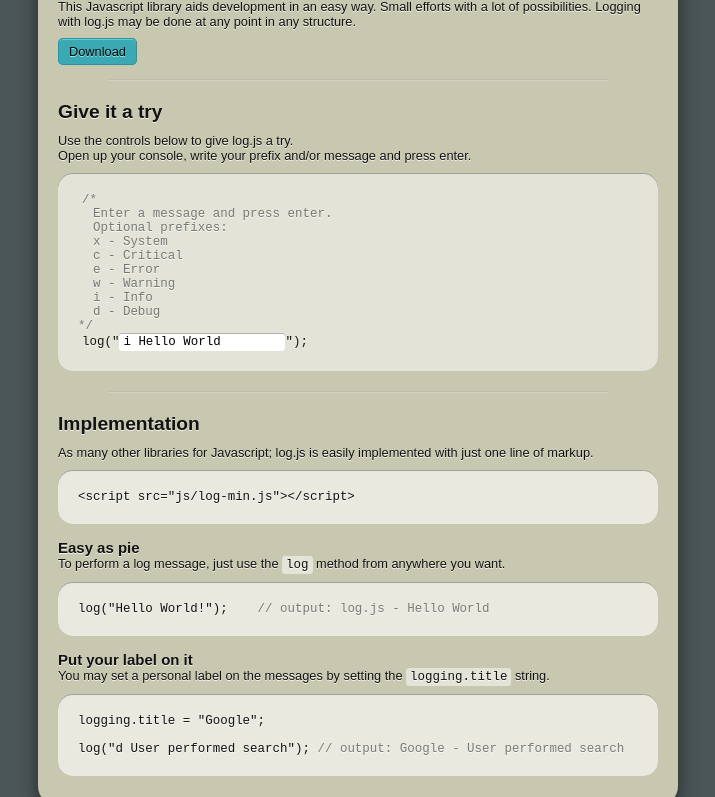
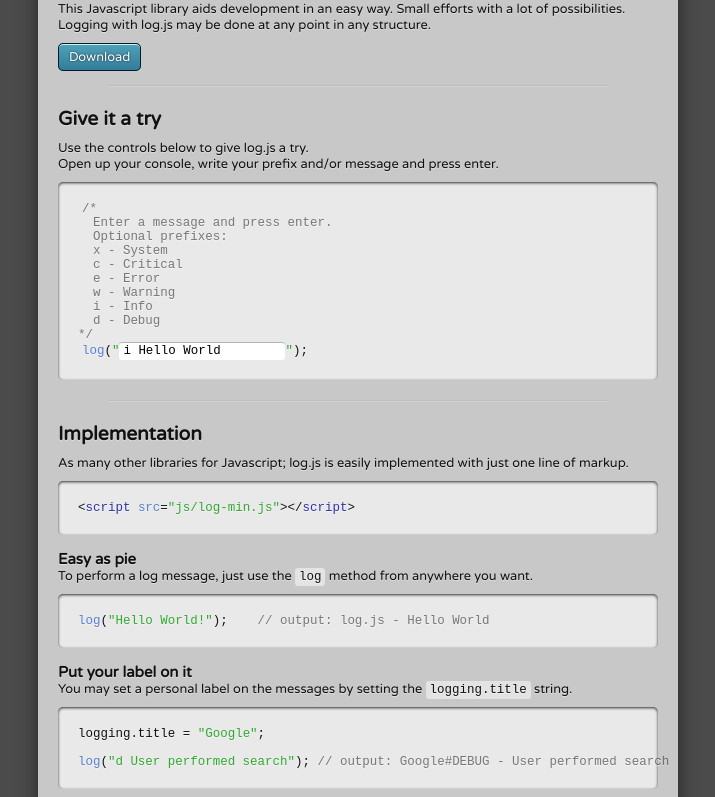
Before and after one commit to carlcalderon/log.js, a plain HTML site: page index.html in a window 1280 px wide. Shown: the part 125-922 px from the top of the page, without its empty margins (282-997 px from the left). Drawn offline with nearby package versions, Linux system fonts and the light colour scheme.

Commit message:
gh page update

```diff
--- a/css/master.css
+++ b/css/master.css
@@ -2,7 +2,8 @@
 
 body
 {
-	background: rgb(75,86,87);
+	font-family: 'Varela Round', sans-serif;
+	background: rgb(75,75,75);
 }
 #content
 {
@@ -10,23 +11,35 @@ body
 	width: 600px;
 	height: auto;
 	margin: 50px auto;
-	background: rgb(200,200,176);
+	background: rgb(200,200,200);
 	box-shadow: 0 8px 19px rgba(0,0,0,0.5);
-	border-radius: 20px;
-	font: normal normal normal 0.8em Arial, sans-serif;
+	border-radius: 5px;
+	font-size: 0.8em;
 	color: #111;
-	text-shadow: 0px 1px 0px rgba(255,255,255,0.8);
+	text-shadow: 0px 1px 0px rgba(255,255,255,0.5);
 }
 #content a.button
 {
-	color: rgba(0,0,0,1);
+	color: rgba(255,255,255,1);
 	text-decoration: none;
 	border-radius:5px;
-	background: rgb(59,169,179);
+	background-image: linear-gradient(			bottom, rgb(52,124,154) 0%, rgb(78,162,185) 100%);
+	background-image: -o-linear-gradient(		bottom, rgb(52,124,154) 0%, rgb(78,162,185) 100%);
+	background-image: -moz-linear-gradient(		bottom, rgb(52,124,154) 0%, rgb(78,162,185) 100%);
+	background-image: -webkit-linear-gradient	bottom, rgb(52,124,154) 0%, rgb(78,162,185) 100%);
+	background-image: -ms-linear-gradient(		bottom, rgb(52,124,154) 0%, rgb(78,162,185) 100%);
+
+	background-image: -webkit-gradient(
+		linear,
+		left bottom,
+		left top,
+		color-stop(0.0, rgb(52,124,154)),
+		color-stop(1.0, rgb(78,162,185))
+	);
 	padding: 5px 10px;
-	text-shadow: 0px 1px 0px rgba(151,233,240,1.0);
-	box-shadow:inset 0px 1px 0px rgba(151,233,240,0.5);
-	border: 1px solid rgb(39,149,159);
+	text-shadow: 0px 0px 2px rgba(0,0,0,0.8);
+	box-shadow:inset 0px 1px 0px rgba(255,255,255,0.8);
+	border: 1px solid #001E27;
 }
  #content > h1
  {
@@ -54,9 +67,10 @@ body
  {
 	margin: 10px 0;
 	padding: 20px;
-	border-radius: 15px;
-	background: rgba(255,255,255,0.5);
- 	box-shadow:inset 0 1px 0px rgba(0,0,0,0.3);
+	border-radius: 5px;
+	/*border: 1px solid #666;*/
+ 	background: rgba(255,255,255,0.6);
+ 	box-shadow:inset 0 1px 3px rgba(0,0,0,0.8);
  }
   #content #controls code
   {
@@ -87,12 +101,29 @@ body
  {
 	color:rgba(0,0,0,0.5);
  }
+ #content .method
+ {
+	/*color:rgba(255,0,0,0.5);*/color:rgba(50,100,200,0.8);
+ }
+ #content .string
+ {
+	color:rgba(0,150,0,0.8);
+ }
+ #content .script
+ {
+	color:rgba(0,0,150,0.8);
+ }
+ #content .attr
+ {
+	color:rgba(50,100,200,0.8);
+ }
 #content pre
 {
- 	background: rgba(255,255,255,0.6);
-	border-radius: 15px;
+	border-radius: 5px;
 	padding: 20px;
 	font-size: 1.2em;
 	margin: 10px 0;
- 	box-shadow:inset 0 1px 0px rgba(0,0,0,0.3);
+	/*border: 1px solid #666;*/
+ 	background: rgba(255,255,255,0.6);
+ 	box-shadow:inset 0 1px 3px rgba(0,0,0,0.8);
 }
--- a/index.html
+++ b/index.html
@@ -3,6 +3,7 @@
 	<title>log.js</title>
 	<script type="text/javascript" src="js/log-min.js"></script>
 	<script type="text/javascript" src="http://ajax.googleapis.com/ajax/libs/jquery/1.7.0/jquery.min.js"></script>
+	<link href='http://fonts.googleapis.com/css?family=Varela+Round' rel='stylesheet' type='text/css'>
 	<link rel="stylesheet" href="css/master.css" type="text/css" charset="utf-8">
 </head>
 <body>
@@ -27,18 +28,18 @@
 				&nbsp;&nbsp;i - Info<br/>
 				&nbsp;&nbsp;d - Debug<br/>
 				*/</code><br/>
-			<code>log("<input type="text" name="message" value="i Hello World" id="message">");</code>
+			<code><span class="method">log</span>(<span class="string">"<input type="text" name="message" value="i Hello World" id="message">"</span>);</code>
 		</div>
 		<hr></hr>
 		<h2>Implementation</h2>
 		<p>As many other libraries for Javascript; log.js is easily implemented with just one line of markup.</p>
-		<pre>&lt;script src="js/log-min.js"&gt;&lt;/script&gt;</pre>
+		<pre>&lt;<span class="script">script</span> <span class="attr">src</span>=<span class='string'>"js/log-min.js"</span>&gt;&lt;/<span class="script">script</span>&gt;</pre>
 		<h3>Easy as pie</h3>
 		<p>To perform a log message, just use the <code>log</code> method from anywhere you want.</p>
-		<pre>log("Hello World!");	<span class="comment">// output: log.js - Hello World</comment></pre>
+		<pre><span class="method">log</span>(<span class="string">"Hello World!"</span>);	<span class="comment">// output: log.js - Hello World</comment></pre>
 		<h3>Put your label on it</h3>
 		<p>You may set a personal label on the messages by setting the <code>logging.title</code> string.</p>
-		<pre>logging.title = "Google";<br/><br/>log("d User performed search");	<span class="comment">// output: Google - User performed search</comment></pre>
+		<pre>logging.title = <span class="string">"Google"</span>;<br/><br/><span class="method">log</span>(<span class="string">"d User performed search"</span>);	<span class="comment">// output: Google#DEBUG - User performed search</comment></pre>
 	</div>
 	<script>
 	$("#message").keyup(function(event){
```
